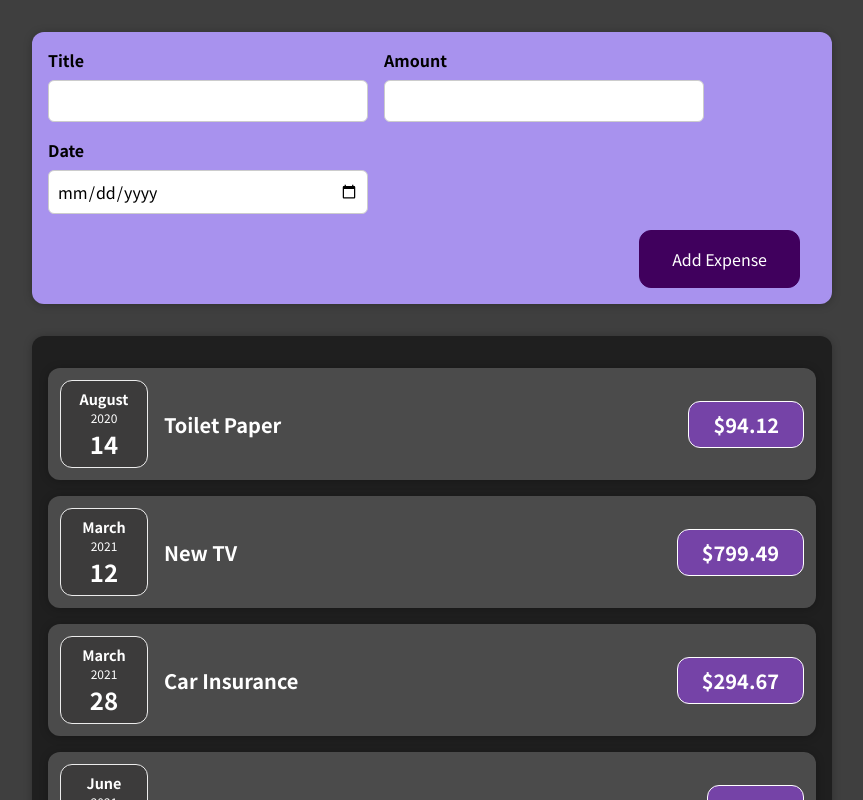
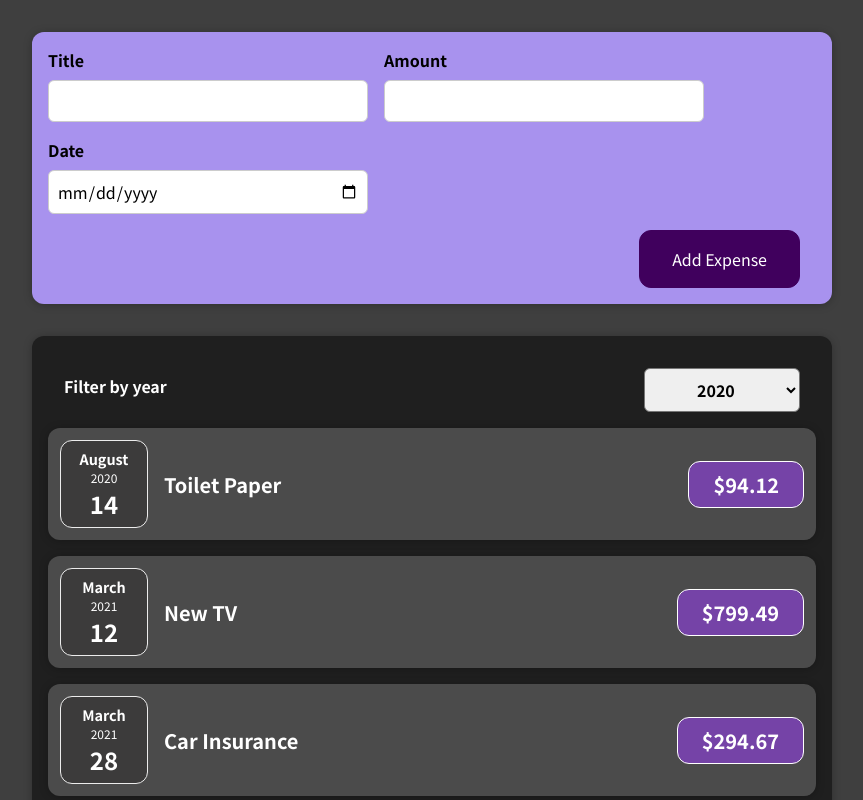
Before and after one commit to baam-dev/react-Ex.Tracker, a React (Create React App) app: page / in a window 1280 px wide. Shown: the top 800 px of the page, without its empty margins (208-1071 px from the left). Built offline with nearby package versions, Linux system fonts and the light colour scheme.

Commit message:
dateFilter Added

```diff
--- a/src/App.js
+++ b/src/App.js
@@ -23,9 +23,13 @@
       date: new Date(2021, 5, 12),
     },
   ];
+  const addExpenseHandler = (expense) => {
+    console.log("addd");
+    console.log(expense);
+  };
   return (
     <div>
-      <NewExpense />
+      <NewExpense onAddExpense={addExpenseHandler} />
       <Expenses expenses={expenses} />
     </div>
   );
--- /dev/null
+++ b/src/components/Expenses/ExpenseFilter.js
@@ -0,0 +1,24 @@
+import React from "react";
+
+import "./ExpensesFilter.css";
+const ExpensesFilter = (props) => {
+  const dropDownChangeHandler = (event) => {
+    props.onChangeFilter(event.target.value);
+  };
+  //////
+  return (
+    <div className="expenses-filter">
+      <div className="expenses-filter__control">
+        <label>Filter by year</label>
+        <select value={props.selected} onChange={dropDownChangeHandler}>
+          <option value="2023">2023</option>
+          <option value="2022">2022</option>
+          <option value="2021">2021</option>
+          <option value="2020">2020</option>
+        </select>
+      </div>
+    </div>
+  );
+};
+
+export default ExpensesFilter;
--- a/src/components/Expenses/Expenses.js
+++ b/src/components/Expenses/Expenses.js
@@ -1,12 +1,22 @@
-import React from "react";
+import React, { useState } from "react";
 import "./Expenses.css";
 import ExpenseItem from "./ExpenseItem";
+import ExpenseFilter from "./ExpenseFilter";
 import Card from "../UI/Card";
 
 //////
 function Expenses(props) {
+  const [filteredYear, setFilteredYear] = useState("2020");
+  const filterChangeHandler = (selectedYear) => {
+    setFilteredYear(selectedYear);
+  };
   return (
+    <div>
       <Card className="expenses">
+        <ExpenseFilter
+          selected={filteredYear}
+          onChangeFilter={filterChangeHandler}
+        />
         <ExpenseItem
           title={props.expenses[0].title}
           amount={props.expenses[0].amount}
@@ -28,6 +38,7 @@
           date={props.expenses[3].date}
         />
       </Card>
+    </div>
   );
 }
 export default Expenses;
--- /dev/null
+++ b/src/components/Expenses/ExpensesFilter.css
@@ -0,0 +1,24 @@
+.expenses-filter {
+  color: white;
+  padding: 0 1rem;
+}
+
+.expenses-filter__control {
+  display: flex;
+  width: 100%;
+  align-items: center;
+  justify-content: space-between;
+  margin: 1rem 0;
+}
+
+.expenses-filter label {
+  font-weight: bold;
+  margin-bottom: 0.5rem;
+}
+
+.expenses-filter select {
+  font: inherit;
+  padding: 0.5rem 3rem;
+  font-weight: bold;
+  border-radius: 6px;
+}
--- a/src/components/NewExpense/ExpenseForm.js
+++ b/src/components/NewExpense/ExpenseForm.js
@@ -1,11 +1,12 @@
 import React, { useState } from "react";
 import "./ExpenseForm.css";
 //
-const ExpenseForm = () => {
+const ExpenseForm = (props) => {
   const [enteredTitle, setEnteredTitle] = useState("");
   const [enteredAmount, setEnteredAmount] = useState("");
   const [enteredDate, setEnteredDate] = useState("");
   //////////
+  ///////
   const titleChangeHandler = (event) => {
     setEnteredTitle(event.target.value);
   };
@@ -22,7 +23,7 @@
       amount: enteredAmount,
       date: new Date(enteredDate),
     };
-    console.log(expenseData);
+    props.onSaveExpenseData(expenseData);
     setEnteredTitle("");
     setEnteredAmount("");
     setEnteredDate("");
--- a/src/components/NewExpense/NewExpense.js
+++ b/src/components/NewExpense/NewExpense.js
@@ -1,10 +1,17 @@
 import React from "react";
 import "./NewExpense.css";
 import ExpenseForm from "./ExpenseForm";
-const NewExpense = () => {
+const NewExpense = (props) => {
+  const saveExpenseDataHandler = (enteredExpenseData) => {
+    const expenseData = {
+      ...enteredExpenseData,
+      id: Math.random().toString(),
+    };
+    props.onAddExpense(expenseData);
+  };
   return (
     <div className="new-expense">
-      <ExpenseForm />
+      <ExpenseForm onSaveExpenseData={saveExpenseDataHandler} />
     </div>
   );
 };
```
Also changed, not shown: 1 other file (tests, documents, lock files or other folders). Lines whose indentation alone changed are shown as unchanged.
